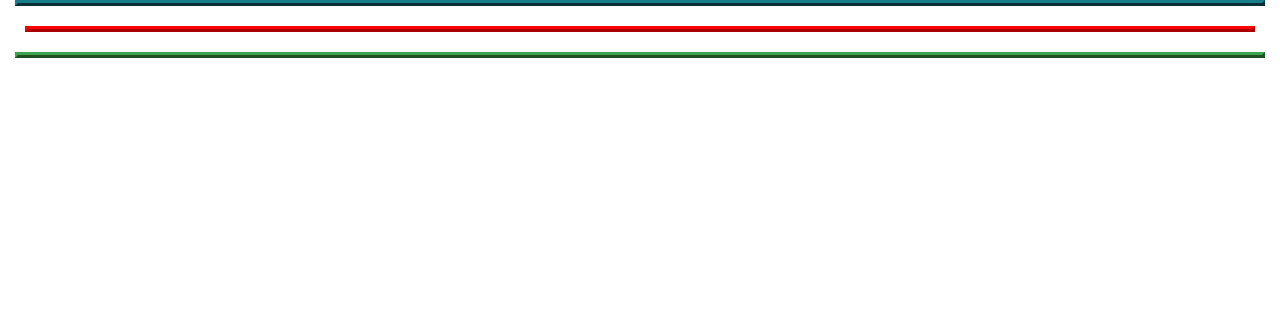
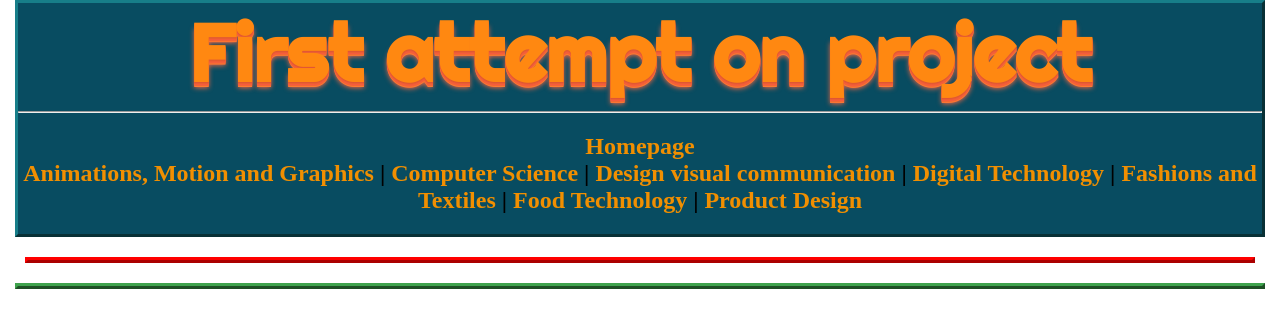
Before and after one commit to trofd888/September-2023-exhibit, a plain HTML site: page Computer_Science.html in a window 1280 px wide. Drawn offline with Linux system fonts and the light colour scheme.

Commit message:
Adding header to all websites

```diff
--- a/Computer_Science.html
+++ b/Computer_Science.html
@@ -10,7 +10,20 @@
 
   <body>
     <Header>
-
+      <h1>First attempt on project</h1>
+      <hr>
+      <h2>
+        <div>
+          <a target="_self" href="Index.html">Homepage</a><br>
+          <a target="_self" href="Animations_Motion_Graphics.html">Animations, Motion and Graphics</a> |
+          <a target="_self" href="Computer_Science.html">Computer Science</a> |
+          <a target="_self" href="Design_Visual_Communication.html">Design visual communication</a> |
+          <a target="_self" href="Digital_Technology.html">Digital Technology</a> |
+          <a target="_self" href="Fashions_and_Textiles.html">Fashions and Textiles</a> |
+          <a target="_self" href="Food_Technology.html">Food Technology</a> |
+          <a target="_self" href="Product_Design.html">Product Design</a>
+        </div>
+      </h2>
     </Header>
     <section>
 
```
Also changed, not shown: Animations_Motion_Graphics.html (+14 -3 lines), Design_Visual_Communication.html (+14 -1 lines), Digital_Technology.html (+14 -1 lines), Fashions_and_Textiles.html (+14 -1 lines), Food_Technology.html (+14 -1 lines), Index.html (+14 -3 lines), Product_Design.html (+14 -1 lines).
